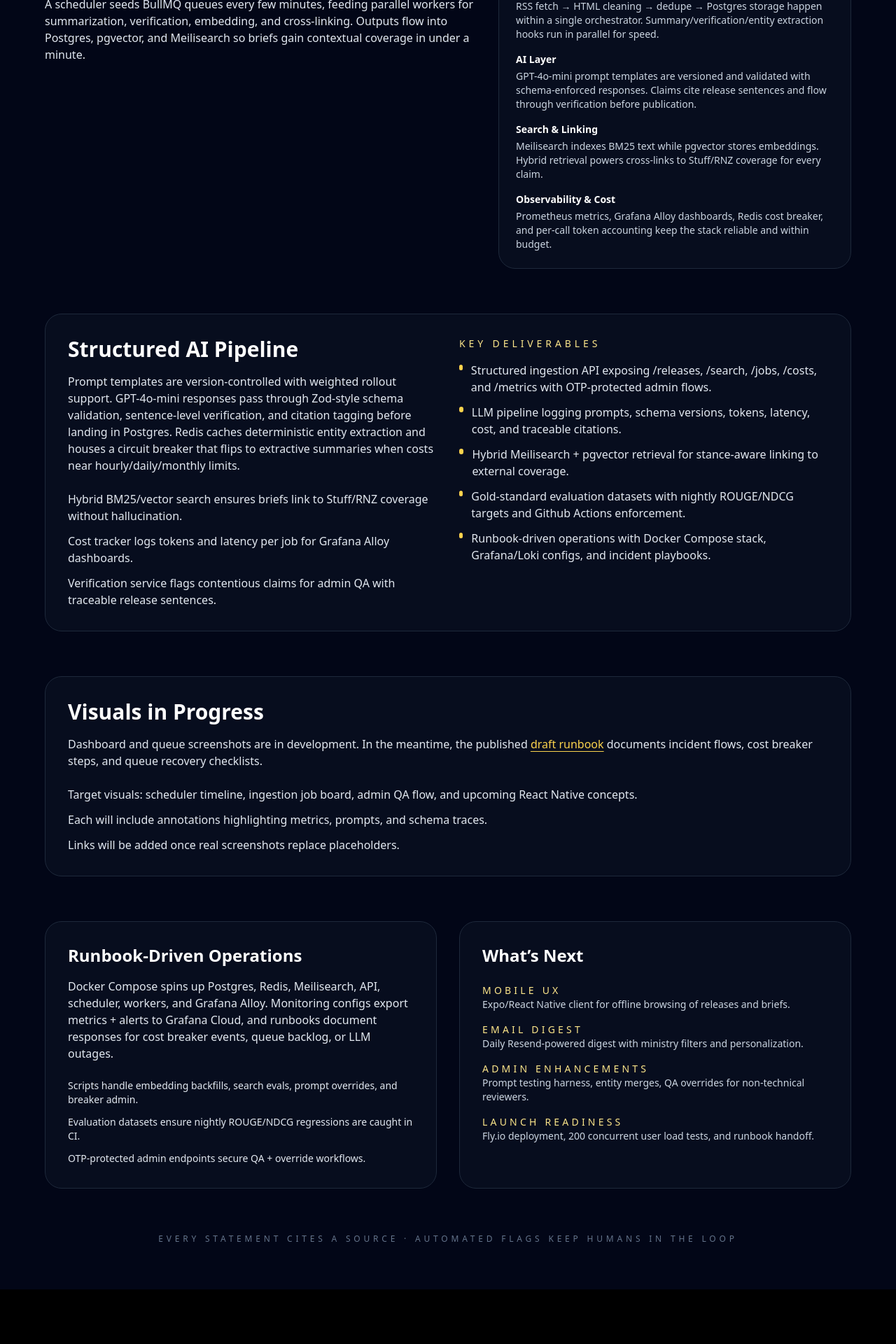
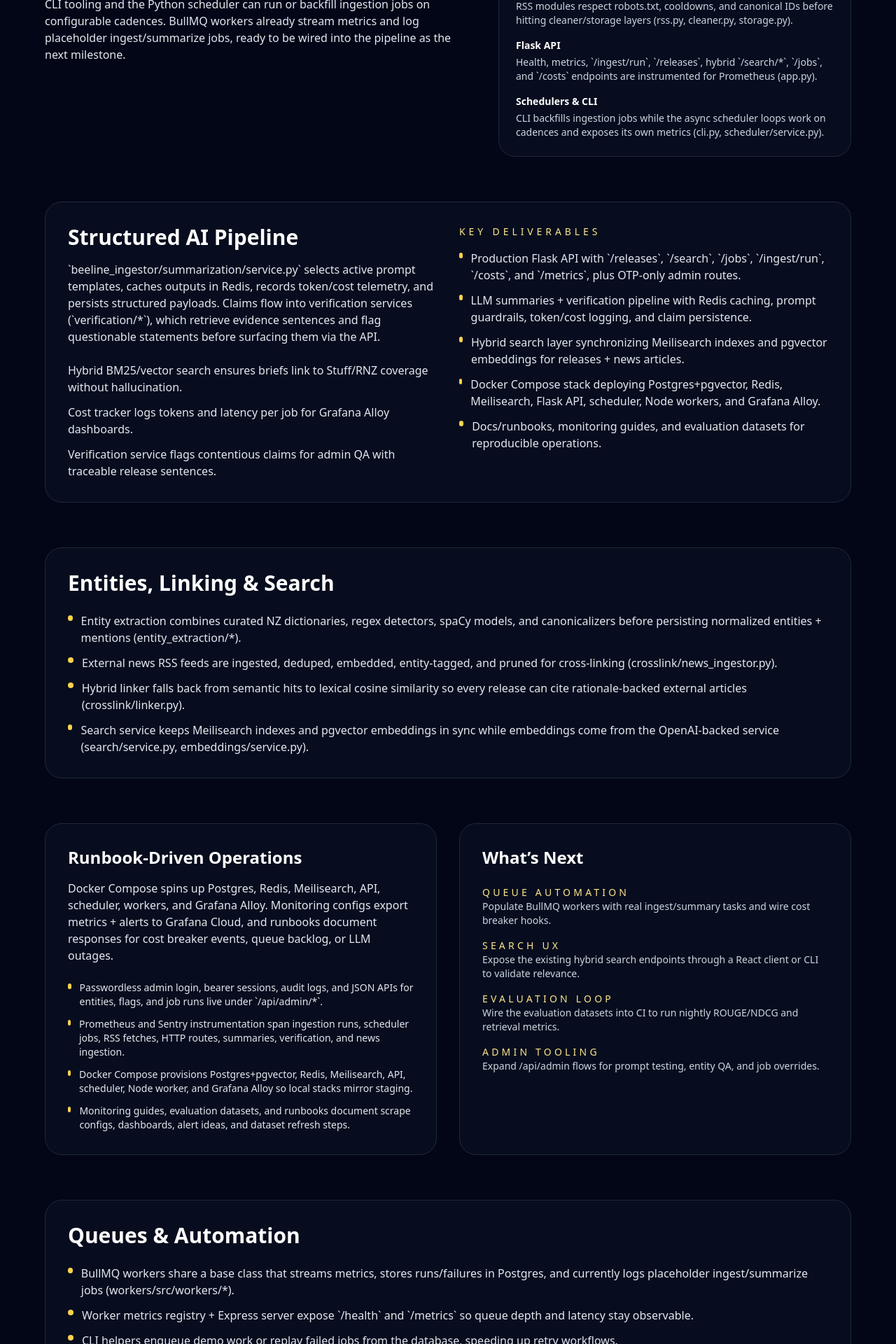
Before and after one commit to matthue-lee/portfolio, a Next.js app: page /beeline in a window 1280 px wide. Shown: the part 820-2740 px from the top of the page at 70% size. Before the commit the page ends 2662 px from the top, so only its background shows below. Built offline with nearby package versions, Linux system fonts and the light colour scheme.

Commit message:
updated beeline page

```diff
--- a/src/app/(projects)/beeline/page.tsx
+++ b/src/app/(projects)/beeline/page.tsx
@@ -9,45 +9,61 @@ const stackHighlights = [
 
 const architectureStages = [
 	{
-		title: 'Scheduler & Queues',
+		title: 'Ingestion Pipeline',
 		description:
-			'Cron-grade scheduler seeds BullMQ queues for ingest, summarize, verify, embed, link, and entity workflows. Jobs persist with retry/dead-letter behavior so no release is lost.',
+			'`IngestionPipeline` wires RSS fetching, article retrieval, HTML cleaning, DB upserts, summary generation, entity extraction, embedding upkeep, and cross-linking (pipeline.py).',
 	},
 	{
-		title: 'Ingestion Pipeline',
+		title: 'Feed Handling',
 		description:
-			'RSS fetch → HTML cleaning → dedupe → Postgres storage happen within a single orchestrator. Summary/verification/entity extraction hooks run in parallel for speed.',
+			'RSS modules respect robots.txt, cooldowns, and canonical IDs before hitting cleaner/storage layers (rss.py, cleaner.py, storage.py).',
 	},
 	{
-		title: 'AI Layer',
+		title: 'Flask API',
 		description:
-			'GPT-4o-mini prompt templates are versioned and validated with schema-enforced responses. Claims cite release sentences and flow through verification before publication.',
+			'Health, metrics, `/ingest/run`, `/releases`, hybrid `/search/*`, `/jobs`, and `/costs` endpoints are instrumented for Prometheus (app.py).',
 	},
 	{
-		title: 'Search & Linking',
+		title: 'Schedulers & CLI',
 		description:
-			'Meilisearch indexes BM25 text while pgvector stores embeddings. Hybrid retrieval powers cross-links to Stuff/RNZ coverage for every claim.',
-	},
-	{
-		title: 'Observability & Cost',
-		description:
-			'Prometheus metrics, Grafana Alloy dashboards, Redis cost breaker, and per-call token accounting keep the stack reliable and within budget.',
+			'CLI backfills ingestion jobs while the async scheduler loops work on cadences and exposes its own metrics (cli.py, scheduler/service.py).',
 	},
 ];
 
 const deliverables = [
-	'Structured ingestion API exposing /releases, /search, /jobs, /costs, and /metrics with OTP-protected admin flows.',
-	'LLM pipeline logging prompts, schema versions, tokens, latency, cost, and traceable citations.',
-	'Hybrid Meilisearch + pgvector retrieval for stance-aware linking to external coverage.',
-	'Gold-standard evaluation datasets with nightly ROUGE/NDCG targets and Github Actions enforcement.',
-	'Runbook-driven operations with Docker Compose stack, Grafana/Loki configs, and incident playbooks.',
+	'Production Flask API with `/releases`, `/search`, `/jobs`, `/ingest/run`, `/costs`, and `/metrics`, plus OTP-only admin routes.',
+	'LLM summaries + verification pipeline with Redis caching, prompt guardrails, token/cost logging, and claim persistence.',
+	'Hybrid search layer synchronizing Meilisearch indexes and pgvector embeddings for releases + news articles.',
+	'Docker Compose stack deploying Postgres+pgvector, Redis, Meilisearch, Flask API, scheduler, Node workers, and Grafana Alloy.',
+	'Docs/runbooks, monitoring guides, and evaluation datasets for reproducible operations.',
+];
+
+const entitySearch = [
+	'Entity extraction combines curated NZ dictionaries, regex detectors, spaCy models, and canonicalizers before persisting normalized entities + mentions (entity_extraction/*).',
+	'External news RSS feeds are ingested, deduped, embedded, entity-tagged, and pruned for cross-linking (crosslink/news_ingestor.py).',
+	'Hybrid linker falls back from semantic hits to lexical cosine similarity so every release can cite rationale-backed external articles (crosslink/linker.py).',
+	'Search service keeps Meilisearch indexes and pgvector embeddings in sync while embeddings come from the OpenAI-backed service (search/service.py, embeddings/service.py).',
+];
+
+const queueAutomation = [
+	'BullMQ workers share a base class that streams metrics, stores runs/failures in Postgres, and currently logs placeholder ingest/summarize jobs (workers/src/workers/*).',
+	'Worker metrics registry + Express server expose `/health` and `/metrics` so queue depth and latency stay observable.',
+	'CLI helpers enqueue demo work or replay failed jobs from the database, speeding up retry workflows.',
+	'Python scripts such as `generate_summaries.py` let operators backfill summaries without touching the API.',
+];
+
+const operationsList = [
+	'Passwordless admin login, bearer sessions, audit logs, and JSON APIs for entities, flags, and job runs live under `/api/admin/*`.',
+	'Prometheus and Sentry instrumentation span ingestion runs, scheduler jobs, RSS fetches, HTTP routes, summaries, verification, and news ingestion.',
+	'Docker Compose provisions Postgres+pgvector, Redis, Meilisearch, API, scheduler, Node worker, and Grafana Alloy so local stacks mirror staging.',
+	'Monitoring guides, evaluation datasets, and runbooks document scrape configs, dashboards, alert ideas, and dataset refresh steps.',
 ];
 
 const nextSteps = [
-	{ title: 'Mobile UX', detail: 'Expo/React Native client for offline browsing of releases and briefs.' },
-	{ title: 'Email Digest', detail: 'Daily Resend-powered digest with ministry filters and personalization.' },
-	{ title: 'Admin Enhancements', detail: 'Prompt testing harness, entity merges, QA overrides for non-technical reviewers.' },
-	{ title: 'Launch Readiness', detail: 'Fly.io deployment, 200 concurrent user load tests, and runbook handoff.' },
+	{ title: 'Queue automation', detail: 'Populate BullMQ workers with real ingest/summary tasks and wire cost breaker hooks.' },
+	{ title: 'Search UX', detail: 'Expose the existing hybrid search endpoints through a React client or CLI to validate relevance.' },
+	{ title: 'Evaluation loop', detail: 'Wire the evaluation datasets into CI to run nightly ROUGE/NDCG and retrieval metrics.' },
+	{ title: 'Admin tooling', detail: 'Expand /api/admin flows for prompt testing, entity QA, and job overrides.' },
 ];
 
 export default function BeeLinePage() {
@@ -60,7 +76,7 @@ export default function BeeLinePage() {
 						Transforming Beehive releases into fast, trustworthy briefings
 					</h1>
 					<p className="mt-6 text-lg text-slate-200">
-						BeeLine ingests official NZ government communications, verifies every claim, and publishes two-minute briefs with citations and cross-news context. The production pipeline combines deterministic ingestion, prompt-versioned summarization, hybrid retrieval, and Redis-backed cost controls aimed at newsroom-grade reliability.
+						BeeLine ingests official NZ government communications, summarizes them with GPT-4o-mini, verifies each claim, and cross-links releases to independent coverage. Everything from RSS ingestion to LLM guardrails and cost tracking is implemented in the repository—no vaporware, just a production-ready stack.
 					</p>
 					<div className="mt-8 grid gap-4 rounded-3xl border border-slate-800/70 bg-slate-900/40 p-6 sm:grid-cols-3">
 						{stackHighlights.map((item) => (
@@ -76,10 +92,10 @@ export default function BeeLinePage() {
 					<div className="space-y-6">
 						<h2 className="text-3xl font-semibold text-white">System Overview</h2>
 						<p className="text-slate-200">
-							The ingest service exposes REST endpoints for releases, search, jobs, costs, and metrics. Admin-only OTP flows unlock entity QA and flag resolution, while every AI call logs prompt version, latency, tokens, and cost so operations can trace statements back to their sources.
+							The Flask API ships health, metrics, `/ingest/run`, `/releases`, `/search`, `/jobs`, `/costs`, and OTP-gated admin routes. Every LLM call records prompt versions, latency, token counts, and costs so statements can be traced back to the source sentence.
 						</p>
 						<p className="text-slate-200">
-							A scheduler seeds BullMQ queues every few minutes, feeding parallel workers for summarization, verification, embedding, and cross-linking. Outputs flow into Postgres, pgvector, and Meilisearch so briefs gain contextual coverage in under a minute.
+							CLI tooling and the Python scheduler can run or backfill ingestion jobs on configurable cadences. BullMQ workers already stream metrics and log placeholder ingest/summarize jobs, ready to be wired into the pipeline as the next milestone.
 						</p>
 					</div>
 					<div className="rounded-3xl border border-slate-800 bg-slate-900/40 p-6">
@@ -100,7 +116,7 @@ export default function BeeLinePage() {
 						<div>
 							<h2 className="text-3xl font-semibold text-white">Structured AI Pipeline</h2>
 							<p className="mt-4 text-slate-200">
-								Prompt templates are version-controlled with weighted rollout support. GPT-4o-mini responses pass through Zod-style schema validation, sentence-level verification, and citation tagging before landing in Postgres. Redis caches deterministic entity extraction and houses a circuit breaker that flips to extractive summaries when costs near hourly/daily/monthly limits.
+								`beeline_ingestor/summarization/service.py` selects active prompt templates, caches outputs in Redis, records token/cost telemetry, and persists structured payloads. Claims flow into verification services (`verification/*`), which retrieve evidence sentences and flag questionable statements before surfacing them via the API.
 							</p>
 							<ul className="mt-6 space-y-3 text-slate-200">
 								<li>Hybrid BM25/vector search ensures briefs link to Stuff/RNZ coverage without hallucination.</li>
@@ -123,14 +139,14 @@ export default function BeeLinePage() {
 				</section>
 
 				<section className="mx-auto max-w-6xl rounded-3xl border border-slate-800 bg-slate-900/40 p-8">
-					<h2 className="text-3xl font-semibold text-white">Visuals in Progress</h2>
-					<p className="mt-4 text-slate-200">
-						Dashboard and queue screenshots are in development. In the meantime, the published <Link href="/papers/beeline-runbook.md" target="_blank" rel="noreferrer" className="text-amber-300 underline underline-offset-4">draft runbook</Link> documents incident flows, cost breaker steps, and queue recovery checklists.
-					</p>
+					<h2 className="text-3xl font-semibold text-white">Entities, Linking & Search</h2>
 					<ul className="mt-6 space-y-3 text-slate-200">
-						<li>Target visuals: scheduler timeline, ingestion job board, admin QA flow, and upcoming React Native concepts.</li>
-						<li>Each will include annotations highlighting metrics, prompts, and schema traces.</li>
-						<li>Links will be added once real screenshots replace placeholders.</li>
+						{entitySearch.map((item) => (
+							<li key={item} className="flex gap-3">
+								<span className="mt-1 h-2 w-2 rounded-full bg-amber-300" />
+								<span>{item}</span>
+							</li>
+						))}
 					</ul>
 				</section>
 
@@ -141,9 +157,12 @@ export default function BeeLinePage() {
 							Docker Compose spins up Postgres, Redis, Meilisearch, API, scheduler, workers, and Grafana Alloy. Monitoring configs export metrics + alerts to Grafana Cloud, and runbooks document responses for cost breaker events, queue backlog, or LLM outages.
 						</p>
 						<ul className="mt-6 space-y-3 text-sm text-slate-200">
-							<li>Scripts handle embedding backfills, search evals, prompt overrides, and breaker admin.</li>
-							<li>Evaluation datasets ensure nightly ROUGE/NDCG regressions are caught in CI.</li>
-							<li>OTP-protected admin endpoints secure QA + override workflows.</li>
+							{operationsList.map((item) => (
+								<li key={item} className="flex gap-3">
+									<span className="mt-1 h-2 w-2 rounded-full bg-amber-300" />
+									<span>{item}</span>
+								</li>
+							))}
 						</ul>
 					</div>
 					<div className="rounded-3xl border border-slate-800 bg-slate-900/40 p-8">
@@ -159,9 +178,17 @@ export default function BeeLinePage() {
 					</div>
 				</section>
 
-				<p className="text-center text-xs uppercase tracking-[0.4em] text-slate-500">
-					Every statement cites a source · Automated flags keep humans in the loop
-				</p>
+				<section className="mx-auto max-w-6xl rounded-3xl border border-slate-800 bg-slate-900/40 p-8">
+					<h2 className="text-3xl font-semibold text-white">Queues & Automation</h2>
+					<ul className="mt-6 space-y-3 text-slate-200">
+						{queueAutomation.map((item) => (
+							<li key={item} className="flex gap-3">
+								<span className="mt-1 h-2 w-2 rounded-full bg-amber-300" />
+								<span>{item}</span>
+							</li>
+						))}
+					</ul>
+				</section>
 			</main>
 		</PageContainer>
 	);
```
Also changed, not shown: src/app/(projects)/bioinformatics/page.tsx (+4 -10 lines).
